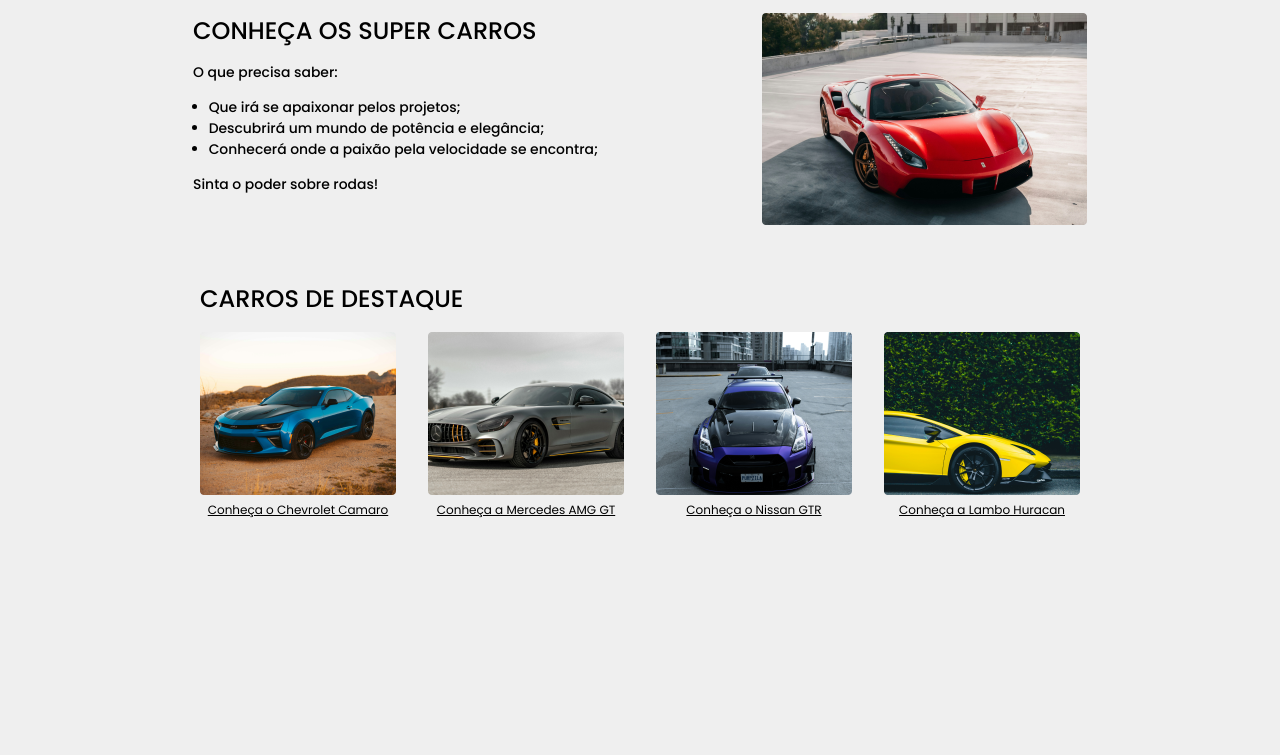
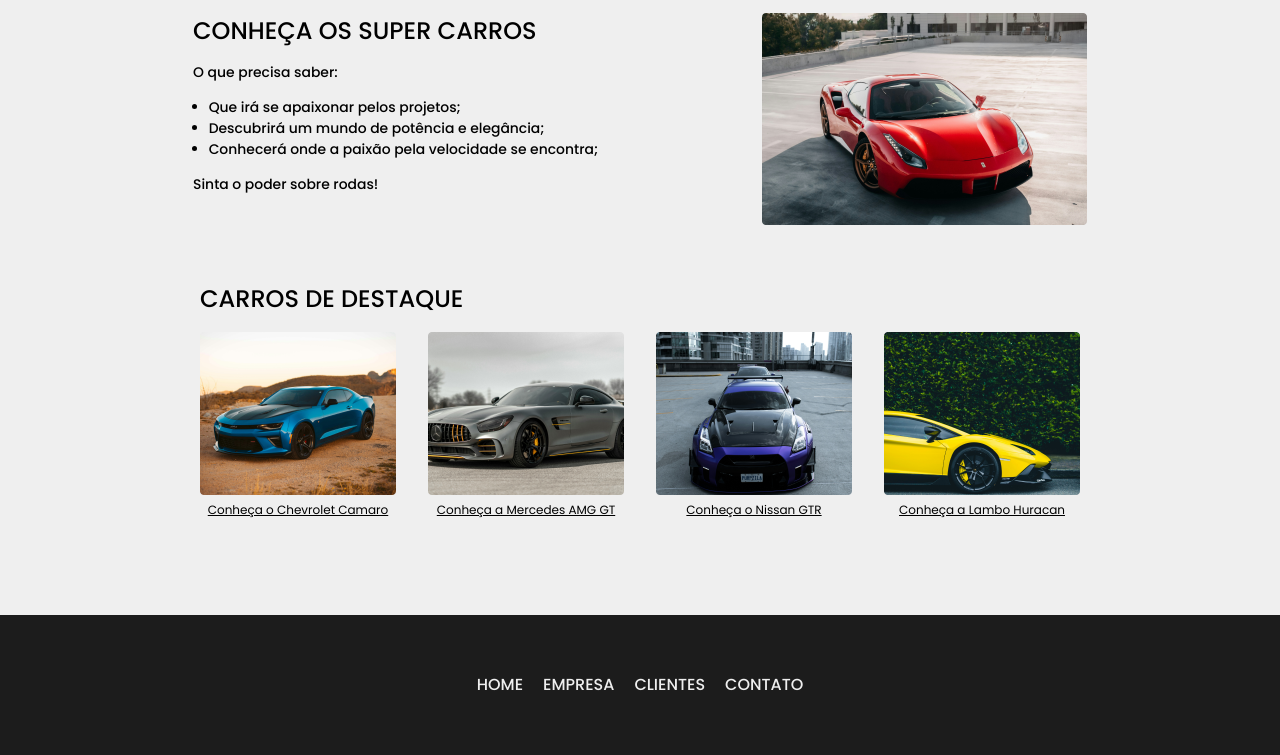
Before and after one commit to oMatheus-Farias/test-groupidealtrends, a plain HTML site: page src/index.html in a window 1280 px wide. Shown: the part 383-1138 px from the top of the page. Before the commit the page ends 918 px from the top, so only its background shows below. Drawn offline with Linux system fonts and the light colour scheme.

Commit message:
feat: add Footer Component

```diff
--- a/src/index.html
+++ b/src/index.html
@@ -99,6 +99,15 @@
       </div>
     </section>
   </main>
+
+  <footer class="footer">
+    <ul>
+      <li><a href="#">Home</a></li>
+      <li><a href="#">Empresa</a></li>
+      <li><a href="#">Clientes</a></li>
+      <li><a href="#">Contato</a></li>
+    </ul>
+  </footer>
 </body>
 
 </html>
--- a/src/style.css
+++ b/src/style.css
@@ -215,3 +215,33 @@ h3 {
     text-align: left;
   }
 }
+
+.footer {
+  width: 100%;
+  height: 8.75em;
+  background-color: #1c1c1c;
+  display: flex;
+  justify-content: center;
+  align-items: center;
+  margin-top: 5em;
+  padding: 0 0.5em;
+}
+
+.footer ul {
+  list-style: none;
+  display: flex;
+  gap: 1.25em;
+  text-transform: uppercase;
+}
+
+.footer ul li a {
+  text-decoration: none;
+  color: #efefef;
+  font-weight: 500;
+}
+
+@media screen and (max-width: 25em) {
+  .footer ul li a {
+    font-size: 0.87em;
+  }
+}
```
